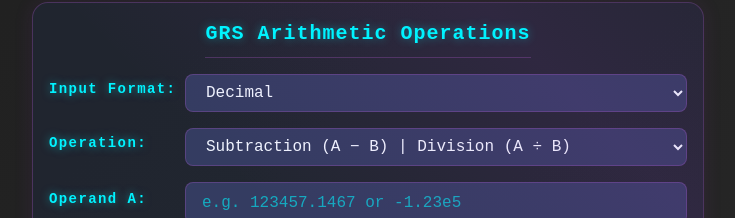
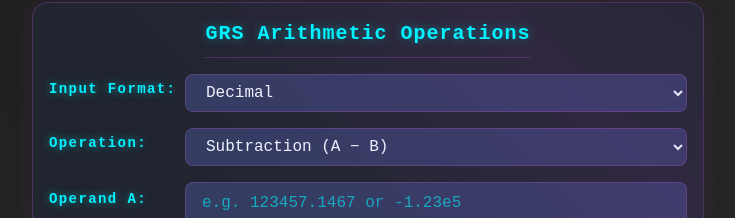
Before and after one commit to otappytaps/decimal-64-bit-fp-machine, a React (Vite) app: page / in a window 1280 px wide. Shown: the part 919-1137 px from the top of the page, without its empty margins (272-1007 px from the left). Built offline with nearby package versions, Linux system fonts and the light colour scheme.

Commit message:
fixed options issue

```diff
--- a/src/components/ArithmeticWindow.tsx
+++ b/src/components/ArithmeticWindow.tsx
@@ -30,7 +30,7 @@ function ArithmeticWindow() {
   // ── Compute ──────────────────────────────────────────────
   function compute() {
     // If both operands are blank, do nothing (no calculation)
-    if (operandA.trim() === '' && operandB.trim() === '') {
+    if (operandA.trim() === "" && operandB.trim() === "") {
       return; // Exit early – nothing to compute
     }
 
@@ -201,9 +201,8 @@ function ArithmeticWindow() {
               setOperation(e.target.value as "subtraction" | "division")
             }
           >
-            <option value="subtraction">
-              Subtraction (A − B) | Division (A ÷ B)
-            </option>
+            <option value="subtraction">Subtraction (A − B)</option>
+            <option value="division">Division (A ÷ B)</option>
           </select>
         </div>
 
```
